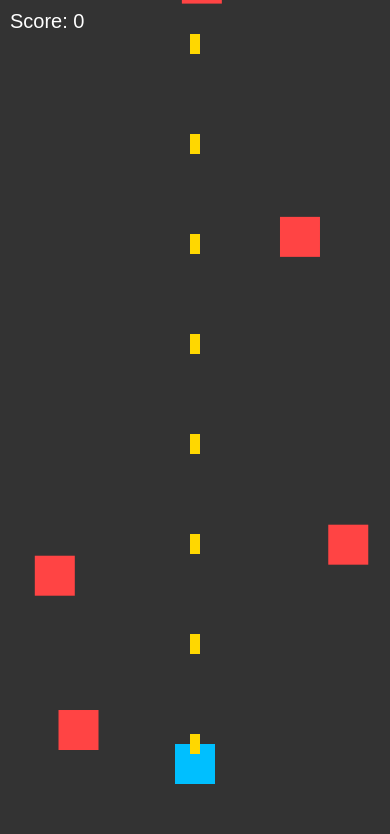
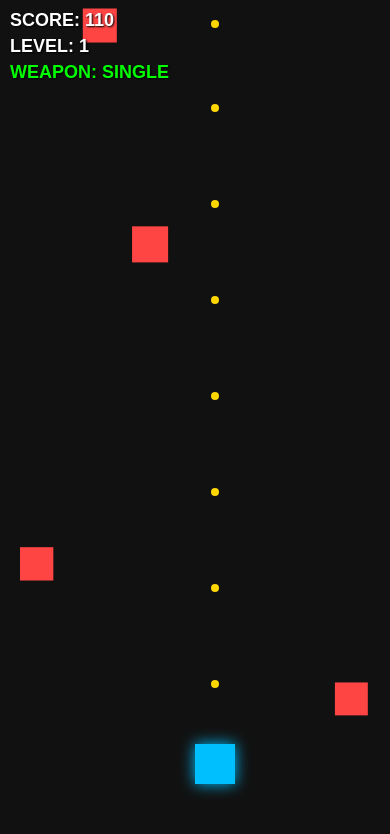
Before and after one commit to itohh96881-ctrl/SlideGame, a plain HTML site: page index.html in a window 390 px wide. Drawn offline with Linux system fonts and the light colour scheme.

Commit message:
Update index.html

```diff
--- a/index.html
+++ b/index.html
@@ -3,54 +3,36 @@
 <head>
     <meta charset="UTF-8">
     <meta name="viewport" content="width=device-width, initial-scale=1.0, maximum-scale=1.0, user-scalable=no">
-    <title>Simple Shooter</title>
+    <title>Super Shooter V2</title>
     <style>
-        body {
-            margin: 0;
-            overflow: hidden; /* スクロール防止 */
-            background-color: #222;
-            touch-action: none; /* スマホでの操作性向上 */
-            font-family: sans-serif;
-        }
-        canvas {
-            display: block;
-            margin: 0 auto;
-            background-color: #333;
-        }
-        #ui-layer {
-            position: absolute;
-            top: 10px;
-            left: 10px;
-            color: white;
-            font-size: 20px;
-            pointer-events: none; /* UIがクリックを邪魔しないように */
-        }
+        body { margin: 0; overflow: hidden; background-color: #111; touch-action: none; font-family: 'Arial', sans-serif; }
+        canvas { display: block; margin: 0 auto; background-color: #1a1a1a; box-shadow: 0 0 20px rgba(0,0,0,0.5); }
+        #ui-layer { position: absolute; top: 10px; left: 10px; color: white; font-weight: bold; pointer-events: none; text-shadow: 1px 1px 2px black; }
+        .hud-text { font-size: 18px; margin-bottom: 5px; }
         #game-over {
-            position: absolute;
-            top: 50%;
-            left: 50%;
-            transform: translate(-50%, -50%);
-            color: white;
-            text-align: center;
-            display: none; /* 最初は非表示 */
+            position: absolute; top: 50%; left: 50%; transform: translate(-50%, -50%);
+            color: white; text-align: center; display: none; background: rgba(0, 0, 0, 0.8);
+            padding: 40px; border-radius: 10px; border: 2px solid #4CAF50;
         }
         button {
-            padding: 10px 20px;
-            font-size: 18px;
-            cursor: pointer;
-            background: #4CAF50;
-            color: white;
-            border: none;
-            border-radius: 5px;
+            padding: 15px 30px; font-size: 20px; cursor: pointer; background: #4CAF50;
+            color: white; border: none; border-radius: 30px; margin-top: 20px;
+            box-shadow: 0 5px 15px rgba(76, 175, 80, 0.4); transition: 0.2s;
         }
+        button:active { transform: scale(0.95); }
     </style>
 </head>
 <body>
 
-<div id="ui-layer">Score: <span id="score">0</span></div>
+<div id="ui-layer">
+    <div class="hud-text">SCORE: <span id="score">0</span></div>
+    <div class="hud-text">LEVEL: <span id="level">1</span></div>
+    <div class="hud-text" style="color: #00ff00;">WEAPON: <span id="weapon-level">SINGLE</span></div>
+</div>
+
 <div id="game-over">
-    <h1>GAME OVER</h1>
-    <p>Score: <span id="final-score">0</span></p>
+    <h1 style="margin-top:0; color:#ff4444;">GAME OVER</h1>
+    <p style="font-size:24px;">Score: <span id="final-score">0</span></p>
     <button onclick="resetGame()">RETRY</button>
 </div>
 
@@ -60,163 +42,227 @@
     const canvas = document.getElementById('gameCanvas');
     const ctx = canvas.getContext('2d');
 
-    // キャンバスサイズをウィンドウに合わせる（スマホ対応）
+    // PCでは幅固定、スマホでは全幅
     function resize() {
-        canvas.width = window.innerWidth > 600 ? 400 : window.innerWidth; // PCなら幅400固定、スマホなら全幅
+        canvas.width = window.innerWidth > 500 ? 450 : window.innerWidth;
         canvas.height = window.innerHeight;
     }
     window.addEventListener('resize', resize);
     resize();
 
-    // ゲームの状態
+    // ゲーム変数
     let gameRunning = true;
     let score = 0;
+    let level = 1;
     let frameCount = 0;
 
-    // プレイヤー設定
+    // プレイヤー
     const player = {
-        x: canvas.width / 2 - 20,
-        y: canvas.height - 100,
-        width: 40,
-        height: 40,
-        color: '#00BFFF',
-        speed: 0
+        x: canvas.width / 2, y: canvas.height - 100, width: 40, height: 40,
+        color: '#00BFFF', weaponLevel: 1 // 1:シングル, 2:トリプル, 3:ワイド
     };
+    let targetX = player.x; // 操作目標位置
 
-    // 配列
+    // オブジェクト管理
     let bullets = [];
     let enemies = [];
+    let particles = [];
+    let items = [];
 
-    // 操作（マウス・タッチ）
-    let targetX = player.x;
-
+    // 操作
     function handleInput(e) {
         if (!gameRunning) return;
-        let clientX;
-        if (e.touches) {
-            clientX = e.touches[0].clientX;
-        } else {
-            clientX = e.clientX;
-        }
-
-        // キャンバス内の座標に変換（PCで画面中央配置の場合の補正）
+        const clientX = e.touches ? e.touches[0].clientX : e.clientX;
         const rect = canvas.getBoundingClientRect();
-        const relativeX = clientX - rect.left;
-
-        // 自機の中心が指に来るように
-        targetX = relativeX - player.width / 2;
+        targetX = clientX - rect.left - player.width / 2;
     }
-
     window.addEventListener('mousemove', handleInput);
     window.addEventListener('touchmove', handleInput, { passive: false });
 
-    // ゲームルーチン
+    // 爆発エフェクト生成
+    function createExplosion(x, y, color) {
+        for (let i = 0; i < 15; i++) {
+            particles.push({
+                x: x, y: y,
+                vx: (Math.random() - 0.5) * 10,
+                vy: (Math.random() - 0.5) * 10,
+                life: 1.0, // 透明度
+                color: color,
+                size: Math.random() * 4 + 2
+            });
+        }
+    }
+
+    // ゲームループ
     function update() {
         if (!gameRunning) return;
 
-        // プレイヤーの移動（滑らかに追従）
+        // 難易度調整
+        level = 1 + Math.floor(score / 1000);
+        document.getElementById('level').innerText = level;
+
+        // プレイヤー移動
         player.x += (targetX - player.x) * 0.2;
-
-        // 画面外に出ないように制限
         if (player.x < 0) player.x = 0;
         if (player.x + player.width > canvas.width) player.x = canvas.width - player.width;
 
-        // 弾の発射（一定間隔）
-        if (frameCount % 10 === 0) {
-            bullets.push({
-                x: player.x + player.width / 2 - 5,
-                y: player.y,
-                width: 10,
-                height: 20,
-                color: '#FFD700',
-                speed: 10
+        // 弾発射
+        if (frameCount % 8 === 0) {
+            spawnBullets();
+        }
+
+        // 敵出現（レベルが上がると頻度UP）
+        const spawnRate = Math.max(20, 60 - level * 2);
+        if (frameCount % spawnRate === 0) {
+            const size = 30 + Math.random() * 20;
+            enemies.push({
+                x: Math.random() * (canvas.width - size),
+                y: -size, width: size, height: size,
+                hp: 1 + Math.floor(level / 2), // HPも増える
+                speed: 2 + Math.random() * 2 + (level * 0.2)
             });
         }
 
-        // 敵の出現（ランダム）
-        if (frameCount % 60 === 0) { // 60フレーム（約1秒）ごとに敵出現
-            const size = 40;
-            const xPos = Math.random() * (canvas.width - size);
-            enemies.push({
-                x: xPos,
-                y: -size,
-                width: size,
-                height: size,
-                color: '#FF4444',
-                speed: 3 + Math.random() * 2 // 速度はランダム
+        // アイテム出現（たまに）
+        if (frameCount % 500 === 0) {
+            items.push({
+                x: Math.random() * (canvas.width - 30), y: -30, size: 20, speed: 3
             });
         }
 
-        // 弾の移動
-        for (let i = 0; i < bullets.length; i++) {
-            bullets[i].y -= bullets[i].speed;
-            // 画面外に出たら消す
-            if (bullets[i].y < 0) {
-                bullets.splice(i, 1);
-                i--;
-            }
-        }
-
-        // 敵の移動と当たり判定
-        for (let i = 0; i < enemies.length; i++) {
-            enemies[i].y += enemies[i].speed;
-
-            // プレイヤーとの衝突（ゲームオーバー）
-            if (rectIntersect(player, enemies[i])) {
-                gameOver();
-            }
-
-            // 弾との衝突
-            for (let j = 0; j < bullets.length; j++) {
-                if (rectIntersect(bullets[j], enemies[i])) {
-                    // 敵と弾を削除
-                    enemies.splice(i, 1);
-                    bullets.splice(j, 1);
-                    i--;
-                    j--; // ループインデックスの調整
-
-                    // スコア加算
-                    score += 100;
-                    document.getElementById('score').innerText = score;
-                    break;
-                }
-            }
-
-            // 画面外に出た敵を消す
-            if (enemies[i] && enemies[i].y > canvas.height) {
-                enemies.splice(i, 1);
-                i--;
-            }
-        }
-
+        updateEntities();
+        draw();
         frameCount++;
-        draw();
         requestAnimationFrame(update);
     }
 
-    // 描画処理
+    function spawnBullets() {
+        const bSpeed = 12;
+        // 基本弾
+        bullets.push({x: player.x + player.width/2, y: player.y, vx: 0, vy: -bSpeed});
+
+        // レベル2: 3WAY
+        if (player.weaponLevel >= 2) {
+            bullets.push({x: player.x + player.width/2, y: player.y, vx: -2, vy: -bSpeed * 0.9});
+            bullets.push({x: player.x + player.width/2, y: player.y, vx: 2, vy: -bSpeed * 0.9});
+        }
+        // レベル3: 5WAY
+        if (player.weaponLevel >= 3) {
+            bullets.push({x: player.x + player.width/2, y: player.y, vx: -4, vy: -bSpeed * 0.8});
+            bullets.push({x: player.x + player.width/2, y: player.y, vx: 4, vy: -bSpeed * 0.8});
+        }
+    }
+
+    function updateEntities() {
+        // 弾
+        bullets.forEach((b, i) => {
+            b.x += b.vx; b.y += b.vy;
+            if (b.y < 0) bullets.splice(i, 1);
+        });
+
+        // パーティクル（爆発）
+        particles.forEach((p, i) => {
+            p.x += p.vx; p.y += p.vy;
+            p.life -= 0.05;
+            if (p.life <= 0) particles.splice(i, 1);
+        });
+
+        // アイテム
+        items.forEach((item, i) => {
+            item.y += item.speed;
+            // プレイヤーとの衝突
+            if (rectIntersect({x: item.x, y: item.y, width: item.size, height: item.size}, player)) {
+                player.weaponLevel = Math.min(player.weaponLevel + 1, 3);
+                updateWeaponText();
+                items.splice(i, 1);
+                score += 500;
+            } else if (item.y > canvas.height) {
+                items.splice(i, 1);
+            }
+        });
+
+        // 敵
+        enemies.forEach((e, i) => {
+            e.y += e.speed;
+
+            if (rectIntersect(player, e)) gameOver();
+
+            bullets.forEach((b, j) => {
+                // 弾と敵の当たり判定（簡易距離）
+                if (Math.abs(b.x - (e.x + e.width/2)) < e.width/2 && Math.abs(b.y - (e.y + e.height/2)) < e.height/2) {
+                    e.hp--;
+                    bullets.splice(j, 1);
+                    createExplosion(b.x, b.y, '#FFFF00'); // 小爆発
+
+                    if (e.hp <= 0) {
+                        createExplosion(e.x + e.width/2, e.y + e.height/2, '#FF4444'); // 大爆発
+                        enemies.splice(i, 1);
+                        score += 100 + (level * 10);
+                        document.getElementById('score').innerText = score;
+                    }
+                }
+            });
+
+            if (e.y > canvas.height) enemies.splice(i, 1);
+        });
+    }
+
     function draw() {
-        ctx.clearRect(0, 0, canvas.width, canvas.height);
+        ctx.fillStyle = '#111'; // 背景クリア（少し残像を残したければ透明度調整）
+        ctx.fillRect(0, 0, canvas.width, canvas.height);
+
+        // パーティクル
+        particles.forEach(p => {
+            ctx.globalAlpha = p.life;
+            ctx.fillStyle = p.color;
+            ctx.beginPath();
+            ctx.arc(p.x, p.y, p.size, 0, Math.PI * 2);
+            ctx.fill();
+        });
+        ctx.globalAlpha = 1.0;
 
         // プレイヤー
-        ctx.fillStyle = player.color;
+        ctx.fillStyle = '#00BFFF';
+        ctx.shadowBlur = 15; ctx.shadowColor = '#00BFFF'; // 光らせる
         ctx.fillRect(player.x, player.y, player.width, player.height);
+        ctx.shadowBlur = 0;
 
         // 弾
         ctx.fillStyle = '#FFD700';
-        bullets.forEach(b => ctx.fillRect(b.x, b.y, b.width, b.height));
+        bullets.forEach(b => {
+            ctx.beginPath(); ctx.arc(b.x, b.y, 4, 0, Math.PI*2); ctx.fill();
+        });
 
         // 敵
-        ctx.fillStyle = '#FF4444';
-        enemies.forEach(e => ctx.fillRect(e.x, e.y, e.width, e.height));
+        enemies.forEach(e => {
+            ctx.fillStyle = '#FF4444';
+            ctx.fillRect(e.x, e.y, e.width, e.height);
+            // HPが2以上なら文字で表示
+            if(e.hp > 1) {
+                ctx.fillStyle = 'white';
+                ctx.font = '12px Arial';
+                ctx.fillText(e.hp, e.x + e.width/2 - 4, e.y + e.height/2 + 4);
+            }
+        });
+
+        // アイテム
+        items.forEach(it => {
+            ctx.fillStyle = '#00FF00';
+            ctx.shadowBlur = 10; ctx.shadowColor = '#00FF00';
+            ctx.beginPath(); ctx.arc(it.x + it.size/2, it.y + it.size/2, it.size/2, 0, Math.PI*2); ctx.fill();
+            ctx.shadowBlur = 0;
+            ctx.fillStyle = 'black'; ctx.font = '10px Arial';
+            ctx.fillText('UP', it.x + 3, it.y + 14);
+        });
     }
 
-    // 当たり判定（矩形同士）
     function rectIntersect(r1, r2) {
-        return !(r2.x > r1.x + r1.width ||
-                 r2.x + r2.width < r1.x ||
-                 r2.y > r1.y + r1.height ||
-                 r2.y + r2.height < r1.y);
+        return !(r2.x > r1.x + r1.width || r2.x + r2.width < r1.x || r2.y > r1.y + r1.height || r2.y + r2.height < r1.y);
+    }
+
+    function updateWeaponText() {
+        const texts = ['SINGLE', 'TRIPLE', 'MAX BURST'];
+        document.getElementById('weapon-level').innerText = texts[player.weaponLevel - 1];
     }
 
     function gameOver() {
@@ -226,21 +272,17 @@
     }
 
     function resetGame() {
-        score = 0;
-        frameCount = 0;
-        bullets = [];
-        enemies = [];
-        player.x = canvas.width / 2 - 20;
-        targetX = player.x;
+        score = 0; level = 1; frameCount = 0;
+        player.weaponLevel = 1; updateWeaponText();
+        player.x = canvas.width / 2 - 20; targetX = player.x;
+        bullets = []; enemies = []; particles = []; items = [];
         document.getElementById('score').innerText = '0';
         document.getElementById('game-over').style.display = 'none';
         gameRunning = true;
         update();
     }
 
-    // ゲーム開始
     update();
-
 </script>
 </body>
 </html>
```
